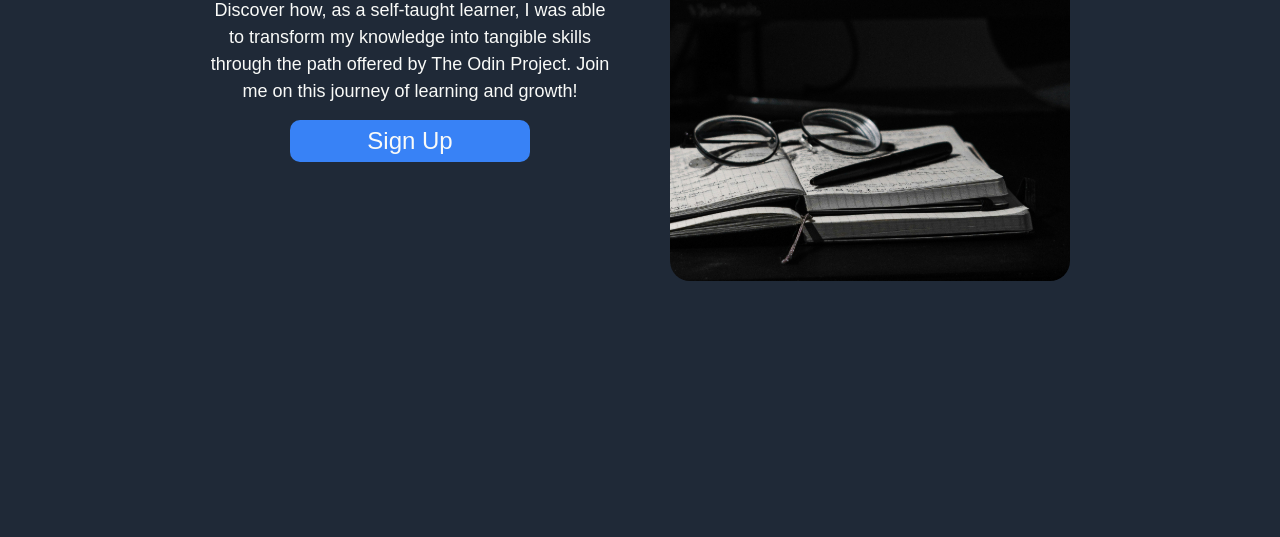
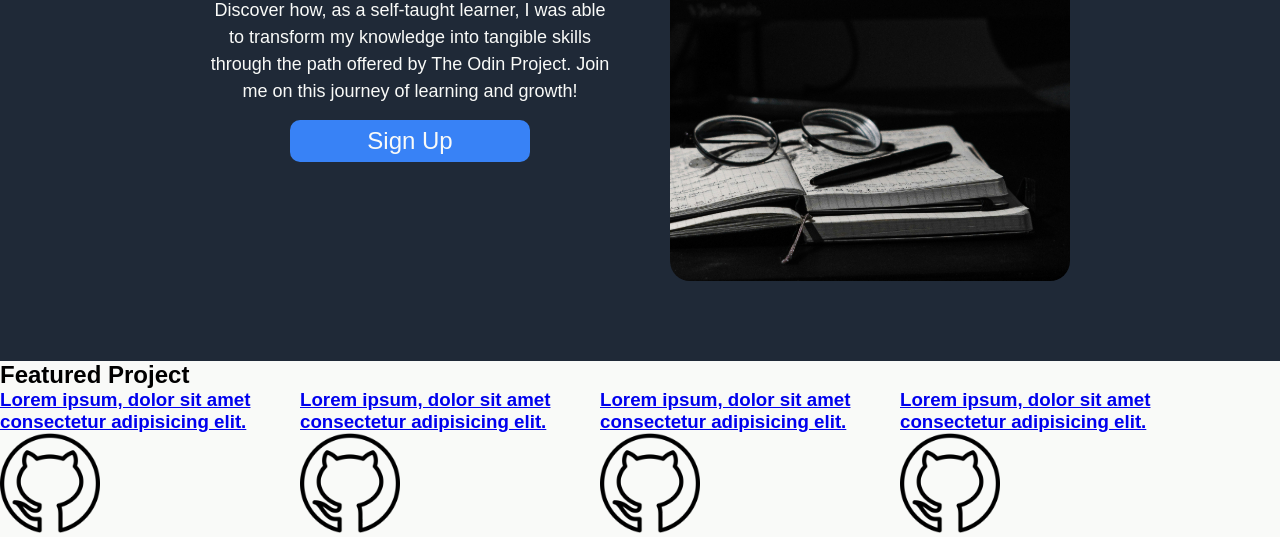
Before and after one commit to Sinner-Dev95/landing-page, a plain HTML site: page index.html in a window 1280 px wide. Shown: the part 389-926 px from the top of the page. Before the commit the page ends 800 px from the top, so only its background shows below. Drawn offline with Linux system fonts and the light colour scheme; a web font is replaced by a local one.

Commit message:
Add card section, card container and card
Add this nest divs and wrapped card, add h3 for
explain card content

```diff
--- a/index.html
+++ b/index.html
@@ -34,5 +34,20 @@
       <img src="image/file.jpg" alt="" />
     </section>
 
+    <section class="card-section">
+      <h2>
+        Featured Project
+      </h2>
+      <div class="card-container">
+
+
+      <div class="card"><a href="#"><h3>Lorem ipsum, dolor sit amet consectetur adipisicing elit. </h3>
+        <img  src="image/social.png" alt="" width="100px"></a></div>
+      <div class="card"><a href="#"><h3>Lorem ipsum, dolor sit amet consectetur adipisicing elit. </h3><img src="image/social.png" alt="" width="100px"></a></div>
+      <div class="card"><a href="#"><h3>Lorem ipsum, dolor sit amet consectetur adipisicing elit. </h3><img src="image/social.png" alt="" width="100px"></a></div>
+      <div class="card"><a href="#"><h3>Lorem ipsum, dolor sit amet consectetur adipisicing elit. </h3><img src="image/social.png" alt="" width="100px"></a></div>
+    </div>
+    </section>
+
   </body>
 </html>
--- a/styles.css
+++ b/styles.css
@@ -118,3 +118,22 @@ img {
 }
 
 /* style card section */
+
+
+.card-section {
+  background-color: #f9faf8;
+
+  display: flex;
+  flex-direction: column;
+
+}
+
+.card-container {
+  display: flex;
+  flex-wrap: wrap;
+}
+
+.card {
+  min-width: 200px;
+  max-width: 300px;
+}
```
